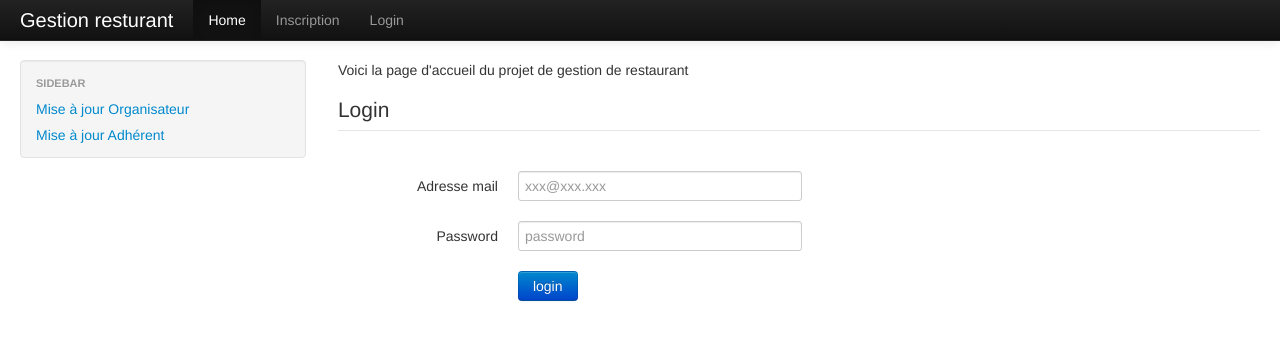
After one commit to Xyrodileas/Gestion_Restau, a PHP site: page /login.php in a window 1280 px wide. The commit adds this page. Shown: the top 340 px of the page. Run offline with PHP 8.4, Linux system fonts and the light colour scheme.

Commit message:
Gestion des utilisateurs

```diff
--- a/header2.html
+++ b/header2.html
@@ -53,12 +53,21 @@
             <ul class="nav">
               <li class="active"><a href="index.php">Home</a></li>
               <li><a href="inscription.php">Inscription</a></li>
-              <li>Bienvenue <?php
-              if(isset($_SESSION['membre_pseudo'])) {
-                echo $_SESSION['membre_pseudo'];
+              <li><?php
+              if(isset($_SESSION['logged'])) {
+                echo 'Bienvenue '.$_SESSION['prenom'].' '.$_SESSION['nom'];
               }
+              else
+                echo '<li><a href="login.php">Login</a></li>'
 
                  ?></li>
+                 <li>
+              <?php
+              if(isset($_SESSION['logged'])) {
+                echo '<a href="index.php?deco=1">Deconnexion</a>';
+              }
+              ?>
+            </li>
             </ul>
           </div><!--/.nav-collapse -->
         </div>
--- a/index.php
+++ b/index.php
@@ -1,9 +1,9 @@
 <?php
 session_start();
 include "header2.html";
-//require_once ("projet_BDD.php");
+require_once ("Fonction_BDD.php");
 
-
+utilisateur_deconexion();
 echo '<p id="test">Voici la page d\'accueil du projet de gestion de restaurant </p>';
 
 
--- /dev/null
+++ b/login.php
@@ -0,0 +1,45 @@
+<?php
+session_start();
+include "header2.html";
+//require_once ("projet_BDD.php");
+
+
+echo '<p id="test">Voici la page d\'accueil du projet de gestion de restaurant </p>';
+
+echo '<form class="form-horizontal" action="valider.php?op=login" method="POST">
+<fieldset>
+
+<!-- Form Name -->
+<legend>Login</legend>
+
+<!-- Text input-->
+<div class="control-group">
+  <label class="control-label" for="email">Adresse mail</label>
+  <div class="controls">
+    <input id="email" name="email" placeholder="xxx@xxx.xxx" class="input-xlarge" required="" type="text">
+
+  </div>
+</div>
+
+<!-- Password input-->
+<div class="control-group">
+  <label class="control-label" for="password">Password </label>
+  <div class="controls">
+    <input id="password" name="password" placeholder="password" class="input-xlarge" required="" type="password">
+
+  </div>
+</div>
+
+<!-- Button -->
+<div class="control-group">
+  <label class="control-label" for="valider"></label>
+  <div class="controls">
+    <button id="valider" name="valider" class="btn btn-primary">login</button>
+  </div>
+</div>
+
+</fieldset>
+</form>
+';
+include "footer.html";
+?>
--- a/valider.php
+++ b/valider.php
@@ -3,9 +3,9 @@ session_start();
 include "header2.html";
 require_once ("Fonction_BDD.php");
 
-
+utilisateur_loginverif();
 utilisateur_sauvegarder();
-echo '<p>'.$_SESSION['membre_pseudo'].'</p>';
+echo '<p>Bienvenu '.$_SESSION['membre_pseudo'].'</p>';
 
 
 include "footer.html";
```
Also changed, not shown: Fonction_BDD.php (+76 -5 lines).
